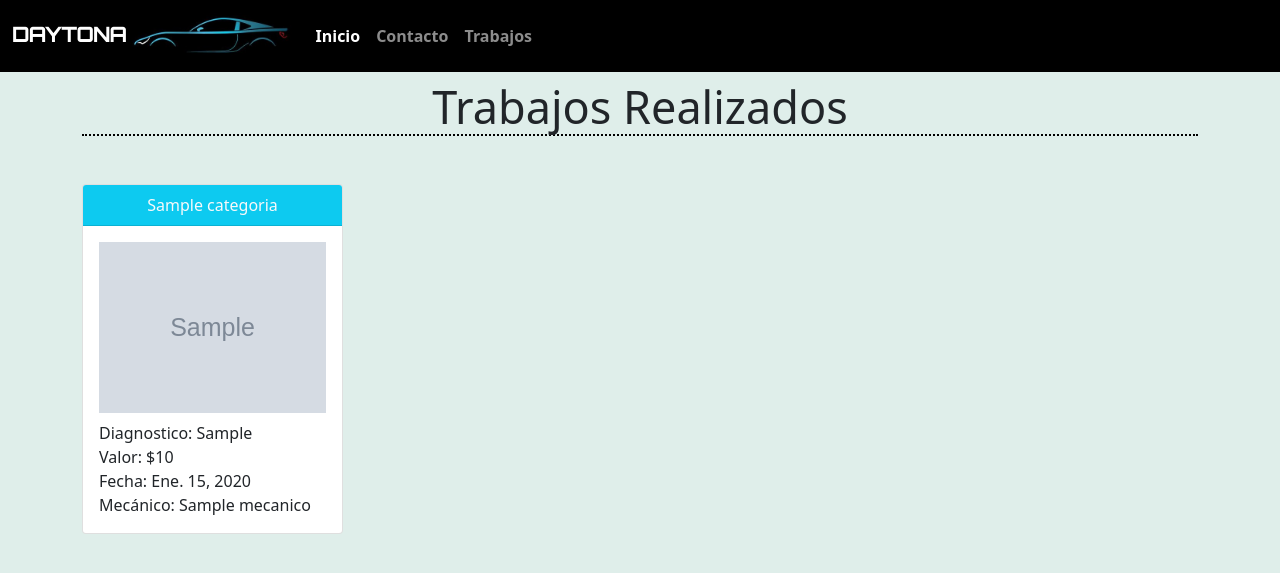
After one commit to willknight27/daytona, a Django app: page /trabajos/ in a window 1280 px wide. The commit adds this page. Shown: the top 573 px of the page. Run offline with Django 3.2, Linux system fonts and the light colour scheme; tables that the repository leaves empty hold one stand-in row (values such as "Sample post"); grey boxes marked "Sample" are stand-in pictures; parts of the project's set-up code (start-up, migrations or seed data) failed here and were passed over.

Commit message:
Agregar pagina de trabajos, Modificar pagina admin

```diff
--- a/config/settings.py
+++ b/config/settings.py
@@ -31,6 +31,7 @@ ALLOWED_HOSTS = []
 # Application definition
 
 INSTALLED_APPS = [
+    'admin_interface',
     'django.contrib.admin',
     'django.contrib.auth',
     'django.contrib.contenttypes',
@@ -38,7 +39,11 @@ INSTALLED_APPS = [
     'django.contrib.messages',
     'django.contrib.staticfiles',
     'core',
+    'colorfield',
+    'django.contrib.humanize',
 ]
+
+X_FRAME_OPTIONS='SAMEORIGIN'
 
 MIDDLEWARE = [
     'django.middleware.security.SecurityMiddleware',
--- a/core/templates/core/base.html
+++ b/core/templates/core/base.html
@@ -36,7 +36,7 @@
                     <div class="navbar-nav">
                         <a class="nav-link active" aria-current="page" href="{% url 'home' %}">Inicio</a>
                         <a class="nav-link" href="{% url 'contacto' %}">Contacto</a>
-                        <a class="nav-link" href="#">Pricing</a>
+                        <a class="nav-link" href="{% url 'trabajos' %}">Trabajos</a>
 
                     </div>
                 </div>
--- /dev/null
+++ b/core/templates/core/trabajos.html
@@ -0,0 +1,42 @@
+{% extends 'core/base.html' %}
+{% load static %}
+{% load humanize %}
+
+{% block contenido %}
+<div class="container mt-2">
+    <h2 id="titulo__contacto">Trabajos Realizados</h2>
+    <br>
+</div>
+<div class="container mx-auto">
+    <div class="row mt-3">
+        {% for i in trabajos %}
+        <div class="col-lg-3 col-md-6">
+
+
+
+            <div class="card">
+                <div class="card-header bg-info text-light text-center ">
+                    <span>{{ i.categoria.nombre_categoria }}</span>
+                </div>
+
+                <div class="card-body">
+                    {% if i.imagen %}
+                    <img class="img-fluid" src="{{ i.imagen.url }}" alt="imagen_auto">
+                    {% endif %}
+                    <div class="detalle_trabajo mt-2">
+                        <span>Diagnostico: {{ i.diagnostico }}</span><br>
+                        <span>Valor: ${{ i.valor | intcomma }}</span><br>
+                        <span>Fecha: {{ i.fecha }}</span><br>
+                        <span>Mecánico: {{ i.mecanico.nombre_mecanico }}</span>
+                    </div>
+                </div>
+            </div>
+
+        </div>
+        {% endfor %}
+    </div>
+</div>
+
+
+
+{% endblock  %}
--- a/core/urls.py
+++ b/core/urls.py
@@ -1,9 +1,10 @@
 from django.urls import path
-from .views import home,contacto
+from .views import home,contacto,trabajos
 
 
 urlpatterns = [
     path('', home,name="home"),
     path('contacto/',contacto,name="contacto"),
+    path('trabajos/',trabajos,name="trabajos"),
 
 ]
--- a/core/views.py
+++ b/core/views.py
@@ -1,4 +1,6 @@
 from django.shortcuts import render
+from .models import Trabajo
+
 
 #VISTAS
 
@@ -7,3 +9,10 @@ def home(request):
 
 def contacto(request):
     return render(request,'core/contacto.html')
+
+def trabajos(request):
+    trabajos = Trabajo.objects.all()
+    data = {
+        'trabajos' : trabajos
+    }
+    return render(request,'core/trabajos.html',data)
--- a/requirements.txt
+++ b/requirements.txt
@@ -1 +1,2 @@
 pillow
+django-admin-interface
```
Also changed, not shown: media/trabajos/auto1a.jpeg (added), media/trabajos/auto3b.jpg (added).
